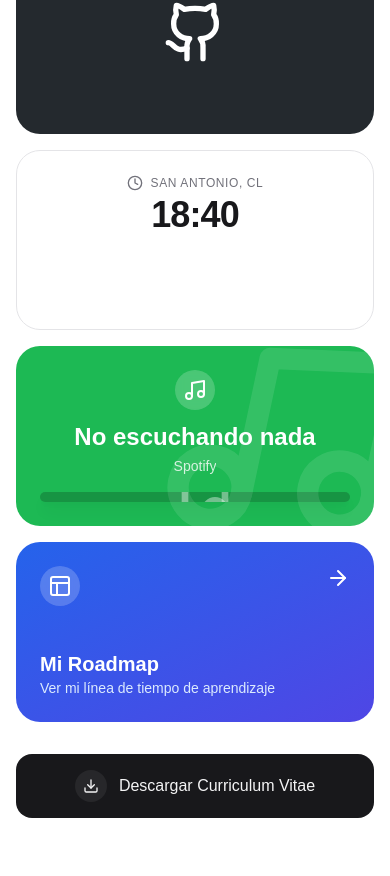
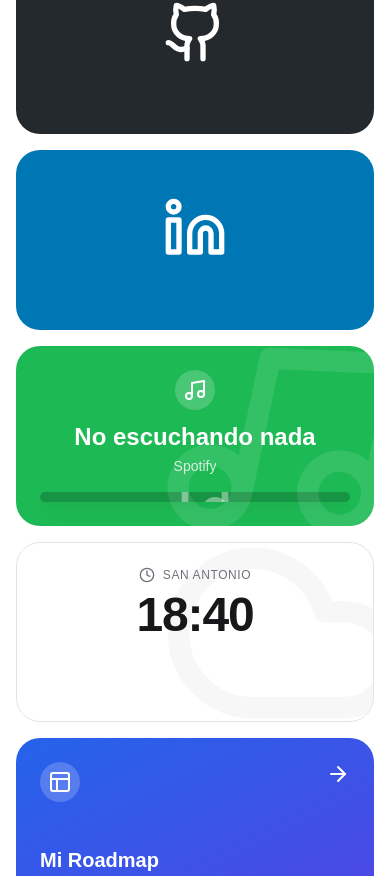
Before and after one commit to AlexisHCD/Portfolio_Proyecto_AIEP, a Next.js app: page / in a window 390 px wide. Shown: the part 1108-1984 px from the top of the page. Before the commit the page ends 1942 px from the top, so only its background shows below. Built offline with nearby package versions, Linux system fonts and the light colour scheme; no server answers.

Commit message:
feat: refine layout, add linkedin card, update time widget

```diff
--- a/app/page.tsx
+++ b/app/page.tsx
@@ -48,20 +48,32 @@ export default function Home() {
             <EducationCard />
           </div>
 
-          {/* Social Card */}
+          {/* GitHub Card */}
           <div className="md:col-span-1 md:row-span-1">
-            <SocialCard />
+            <SocialCard
+              type="github"
+              username="@AlexisHCD"
+              url="https://github.com/AlexisHCD"
+            />
+          </div>
+
+          {/* LinkedIn Card */}
+          <div className="md:col-span-1 md:row-span-1">
+            <SocialCard
+              type="linkedin"
+              username="Alexis Hernández"
+              url="https://www.linkedin.com/in/alexis-hernández-2b3017367"
+            />
+          </div>
+
+          {/* Spotify Card */}
+          <div className="md:col-span-1 md:row-span-2">
+            <SpotifyCard />
           </div>
 
           {/* Time Widget */}
-          <div className="md:col-span-1 md:row-span-1">
+          <div className="md:col-span-1 md:row-span-2">
             <TimeWidget />
-          </div>
-
-          {/* Roadmap Link */}
-          {/* Spotify Card */}
-          <div className="md:col-span-1 md:row-span-2">
-            <SpotifyCard />
           </div>
 
           {/* Roadmap Link */}
--- a/components/widgets/social-card.tsx
+++ b/components/widgets/social-card.tsx
@@ -1,23 +1,41 @@
 "use client";
 
-import { Github } from "lucide-react";
+import { Github, Linkedin } from "lucide-react";
 import { motion } from "framer-motion";
+import { cn } from "@/lib/utils";
 
-export const SocialCard = () => {
+interface SocialCardProps {
+    type: "github" | "linkedin";
+    username: string;
+    url: string;
+}
+
+export const SocialCard = ({ type, username, url }: SocialCardProps) => {
+    const isGithub = type === "github";
+
     return (
         <motion.a
-            href="https://github.com/AlexisHCD"
+            href={url}
             target="_blank"
             rel="noopener noreferrer"
-            className="flex flex-col items-center justify-center w-full h-full bg-[#24292e] dark:bg-[#24292e] rounded-3xl p-6 group cursor-pointer relative overflow-hidden"
+            className={cn(
+                "flex flex-col items-center justify-center w-full h-full rounded-3xl p-6 group cursor-pointer relative overflow-hidden",
+                isGithub ? "bg-[#24292e] dark:bg-[#24292e]" : "bg-[#0077b5] dark:bg-[#0077b5]"
+            )}
             whileHover={{ scale: 1.05 }}
             whileTap={{ scale: 0.95 }}
             transition={{ type: "spring", stiffness: 300, damping: 20 }}
         >
             <div className="absolute inset-0 bg-white/5 opacity-0 group-hover:opacity-100 transition-opacity duration-300" />
-            <Github className="w-16 h-16 text-white transition-transform duration-300 group-hover:scale-110 group-hover:-rotate-12" />
-            <span className="mt-2 text-white/60 text-xs font-mono opacity-0 group-hover:opacity-100 transition-all duration-300 translate-y-2 group-hover:translate-y-0">
-                @AlexisHCD
+
+            {isGithub ? (
+                <Github className="w-16 h-16 text-white transition-transform duration-300 group-hover:scale-110 group-hover:-rotate-12" />
+            ) : (
+                <Linkedin className="w-16 h-16 text-white transition-transform duration-300 group-hover:scale-110 group-hover:-rotate-12" />
+            )}
+
+            <span className="mt-2 text-white/80 text-xs font-mono opacity-0 group-hover:opacity-100 transition-all duration-300 translate-y-2 group-hover:translate-y-0">
+                {username}
             </span>
         </motion.a>
     );
--- a/components/widgets/time-widget.tsx
+++ b/components/widgets/time-widget.tsx
@@ -9,14 +9,14 @@ const fetcher = (url: string) => fetch(url).then((res) => res.json());
 // San Antonio, Chile coordinates
 const LAT = -33.5959;
 const LON = -71.6142;
-const WEATHER_API = `https://api.open-meteo.com/v1/forecast?latitude=${LAT}&longitude=${LON}&current=temperature_2m,weather_code&timezone=auto`;
+const WEATHER_API = `https://api.open-meteo.com/v1/forecast?latitude=${LAT}&longitude=${LON}&current=temperature_2m,relative_humidity_2m,wind_speed_10m,weather_code&timezone=auto`;
 
 const getWeatherIcon = (code: number) => {
-    if (code === 0) return <Sun className="w-6 h-6 text-yellow-500" />;
-    if (code >= 1 && code <= 3) return <CloudSun className="w-6 h-6 text-zinc-500" />;
-    if (code >= 51 && code <= 67) return <CloudRain className="w-6 h-6 text-blue-500" />;
-    if (code >= 71 && code <= 77) return <Snowflake className="w-6 h-6 text-cyan-500" />;
-    return <Cloud className="w-6 h-6 text-zinc-500" />;
+    if (code === 0) return <Sun className="w-8 h-8 text-yellow-500" />;
+    if (code >= 1 && code <= 3) return <CloudSun className="w-8 h-8 text-zinc-500" />;
+    if (code >= 51 && code <= 67) return <CloudRain className="w-8 h-8 text-blue-500" />;
+    if (code >= 71 && code <= 77) return <Snowflake className="w-8 h-8 text-cyan-500" />;
+    return <Cloud className="w-8 h-8 text-zinc-500" />;
 };
 
 export const TimeWidget = () => {
@@ -46,31 +46,52 @@ export const TimeWidget = () => {
         </div>
     );
 
-    const temp = weather?.current?.temperature_2m;
-    const weatherCode = weather?.current?.weather_code;
+    const current = weather?.current;
+    const temp = current?.temperature_2m;
+    const humidity = current?.relative_humidity_2m;
+    const wind = current?.wind_speed_10m;
+    const weatherCode = current?.weather_code;
 
     return (
-        <div className="flex flex-col items-center justify-between w-full h-full bg-white dark:bg-zinc-900 rounded-3xl border border-zinc-200 dark:border-zinc-800 p-6">
+        <div className="flex flex-col justify-between w-full h-full bg-white dark:bg-zinc-900 rounded-3xl border border-zinc-200 dark:border-zinc-800 p-6 relative overflow-hidden">
             {/* Time Section */}
-            <div className="flex flex-col items-center">
-                <div className="flex items-center gap-2 mb-1 text-zinc-500 dark:text-zinc-400">
+            <div className="flex flex-col items-center z-10">
+                <div className="flex items-center gap-2 mb-2 text-zinc-500 dark:text-zinc-400">
                     <Clock className="w-4 h-4" />
-                    <span className="text-xs font-medium uppercase tracking-wider">San Antonio, CL</span>
+                    <span className="text-xs font-medium uppercase tracking-wider">San Antonio</span>
                 </div>
-                <div className="text-4xl font-bold text-zinc-900 dark:text-zinc-100 tabular-nums tracking-tight">
+                <div className="text-5xl font-bold text-zinc-900 dark:text-zinc-100 tabular-nums tracking-tight">
                     {time}
                 </div>
             </div>
 
             {/* Weather Section */}
             {weather && (
-                <div className="flex items-center gap-3 mt-4 pt-4 border-t border-zinc-100 dark:border-zinc-800 w-full justify-center">
-                    {getWeatherIcon(weatherCode)}
-                    <span className="text-xl font-semibold text-zinc-700 dark:text-zinc-300">
-                        {Math.round(temp)}°C
-                    </span>
+                <div className="flex flex-col gap-4 z-10">
+                    <div className="flex items-center justify-center gap-4">
+                        {getWeatherIcon(weatherCode)}
+                        <span className="text-4xl font-semibold text-zinc-700 dark:text-zinc-300">
+                            {Math.round(temp)}°
+                        </span>
+                    </div>
+
+                    <div className="grid grid-cols-2 gap-2 mt-2">
+                        <div className="bg-zinc-50 dark:bg-zinc-800/50 rounded-2xl p-3 flex flex-col items-center justify-center text-center">
+                            <span className="text-xs text-zinc-500 uppercase font-medium">Humedad</span>
+                            <span className="text-lg font-semibold text-zinc-700 dark:text-zinc-300">{humidity}%</span>
+                        </div>
+                        <div className="bg-zinc-50 dark:bg-zinc-800/50 rounded-2xl p-3 flex flex-col items-center justify-center text-center">
+                            <span className="text-xs text-zinc-500 uppercase font-medium">Viento</span>
+                            <span className="text-lg font-semibold text-zinc-700 dark:text-zinc-300">{Math.round(wind)} km/h</span>
+                        </div>
+                    </div>
                 </div>
             )}
+
+            {/* Background Decoration */}
+            <div className="absolute -bottom-10 -right-10 opacity-[0.03] dark:opacity-[0.05] pointer-events-none">
+                <Cloud className="w-64 h-64" />
+            </div>
         </div>
     );
 };
```
